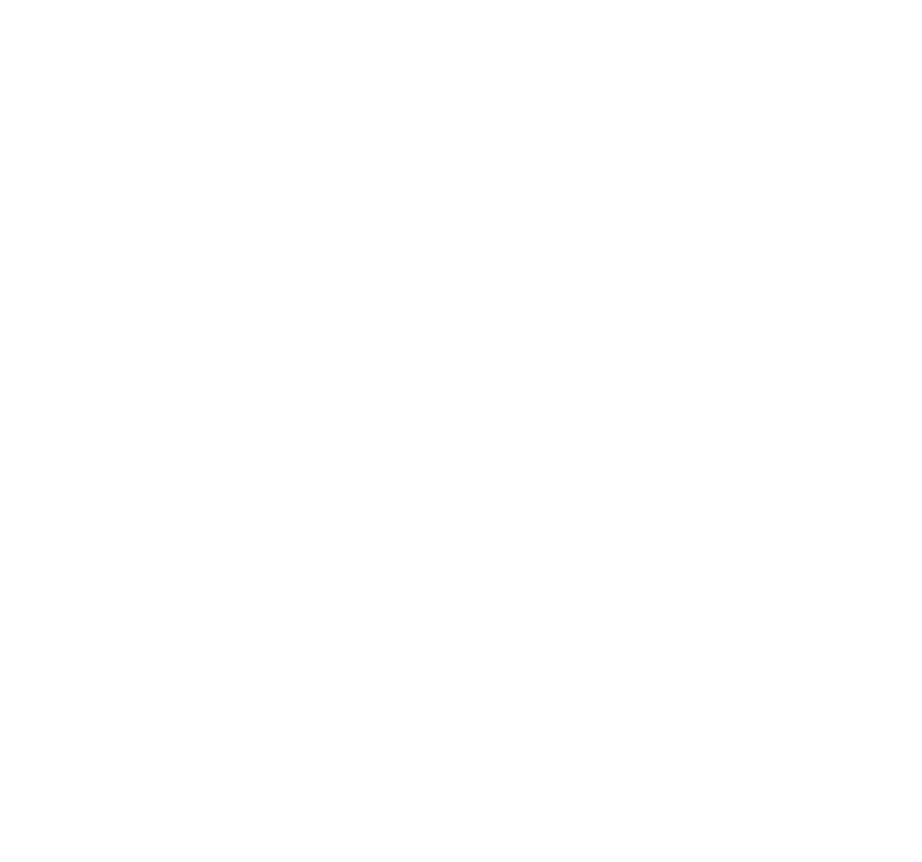
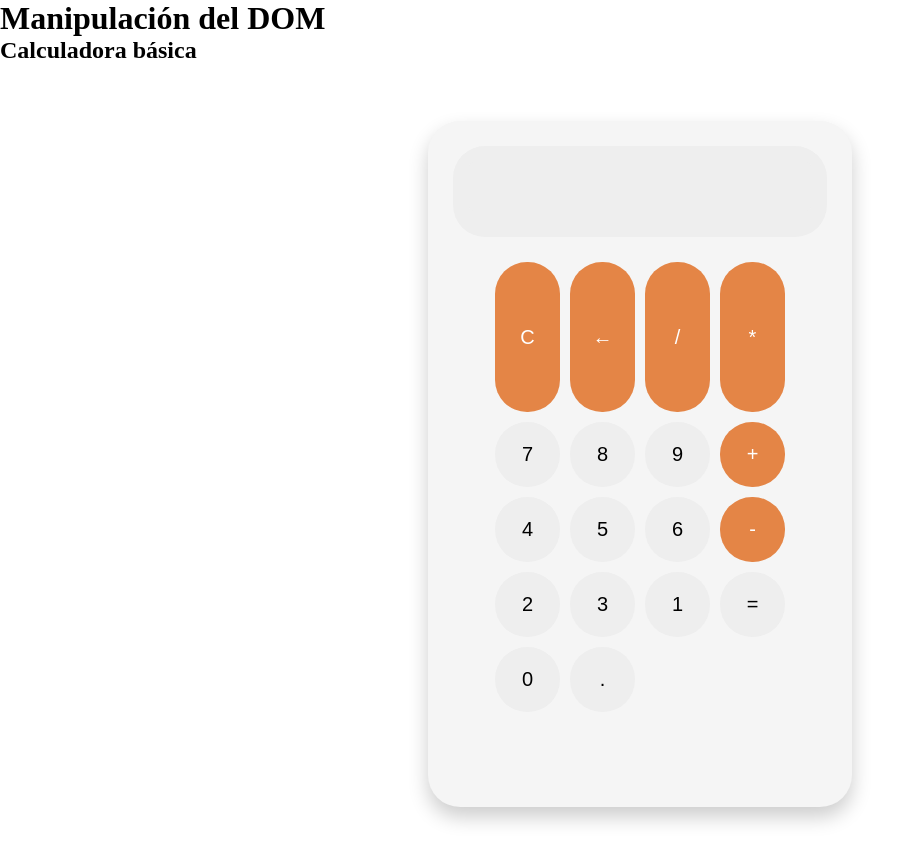
Before and after one commit to Wendybap/JavascriptPracticoPlatzi, a plain HTML site: page index.html in a window 1280 px wide. Shown: the whole page, without its empty margins (0-922 px from the left). Before the commit the page ends 800 px from the top, so only its background shows below. Drawn offline with Linux system fonts and the light colour scheme.

Commit message:
Manipulación del DOM, calculadora dinámica

```diff
--- /dev/null
+++ b/calculadoraDinamica.js
@@ -0,0 +1,102 @@
+const h1 = document.querySelector("h1");
+h1.innerHTML = "Manipulación del DOM";
+
+const titulo = document.getElementsByClassName("subTitulo");
+titulo[0].innerHTML = "Calculadora básica";
+console.log(titulo);
+
+// Escuchar los eventos
+
+const buttonsNumSimb = [
+  { value: "C", type: "borrarTodo" },
+  { value: "&larr;", type: "borrar" },
+  { value: "/", type: "operador" },
+  { value: "*", type: "operador" },
+  { value: "7", type: "numero" },
+  { value: "8", type: "numero" },
+  { value: "9", type: "numero" },
+  { value: "+", type: "operador" },
+  { value: "4", type: "numero" },
+  { value: "5", type: "numero" },
+  { value: "6", type: "numero" },
+  { value: "-", type: "operador" },
+  { value: "2", type: "numero" },
+  { value: "3", type: "numero" },
+  { value: "1", type: "numero" },
+  { value: "=", type: "igual" },
+  { value: "0", type: "numero" },
+  { value: ".", type: "numero" },
+];
+console.log(buttonsNumSimb);
+const resultado = document.getElementById("resultado");
+
+function getButtonsNumSimb() {
+  const buttons = document.getElementById("buttonDinamico");
+  buttons.classList.add("calculadora-btn");
+
+  for (let i = 0; i < buttonsNumSimb.length; i++) {
+    const button = document.createElement("button");
+    button.innerHTML = buttonsNumSimb[i].value;
+    button.classList.add("btn");
+    button.classList.add(buttonsNumSimb[i].type);
+    button.addEventListener("click", buttonClick);
+
+    buttons.appendChild(button);
+  }
+}
+
+function buttonClick(evento) {
+  const button = evento.target;
+  const type = button.classList.contains("numero")
+    ? "numero"
+    : button.classList.contains("operador")
+    ? "operador"
+    : button.classList.contains("borrarTodo")
+    ? "borrarTodo"
+    : button.classList.contains("borrar")
+    ? "borrar"
+    : "igual";
+  const value = button.textContent;
+
+  switch (type) {
+    case "numero":
+      agregarAlResultado(value);
+      break;
+    case "operador":
+      agregarOperador(value);
+      break;
+    case "igual":
+      calcular();
+      break;
+    case "borrarTodo":
+      borrarTodo();
+      break;
+    case "borrar":
+      borrar();
+      break;
+
+    default:
+      break;
+  }
+}
+
+function agregarAlResultado(value) {
+  resultado.value += value;
+}
+
+function agregarOperador(operador) {
+  resultado.value += ` ${operador} `;
+}
+function calcular() {
+  resultado.value = eval(resultado.value);
+}
+
+function borrarTodo() {
+  resultado.value = "";
+}
+
+function borrar() {
+  resultado.value = resultado.value.slice(0, -1);
+}
+
+getButtonsNumSimb();
--- a/index.html
+++ b/index.html
@@ -4,8 +4,22 @@
     <meta charset="UTF-8" />
     <meta http-equiv="X-UA-Compatible" content="IE=edge" />
     <meta name="viewport" content="width=device-width, initial-scale=1.0" />
+    <link rel="stylesheet" href="styleCalculadora.css" />
     <title>Javascript Practico</title>
   </head>
-  <body></body>
-  <script src="testJavascript.js"></script>
+  <body>
+    <h1></h1>
+    <h2 class="subTitulo"></h2>
+    <div class="container">
+      <div class="calculadora">
+        <div class="display">
+          <input type="text" id="resultado" readonly />
+        </div>
+        <div id="buttonDinamico"></div>
+      </div>
+    </div>
+
+    <script src="testJavascript.js"></script>
+    <script src="calculadoraDinamica.js"></script>
+  </body>
 </html>
--- /dev/null
+++ b/styleCalculadora.css
@@ -0,0 +1,87 @@
+* {
+  margin: 0;
+  padding: 0;
+  box-sizing: border-box;
+  vertical-align: baseline;
+}
+.container {
+  display: flex;
+  justify-content: center;
+  align-items: center;
+  height: 100vh;
+}
+.calculadora-btn {
+  display: grid;
+  grid-template-columns: repeat(4, 75px);
+  grid-template-rows: 160px repeat(5, 75px);
+  justify-content: center;
+}
+.calculadora {
+  padding: 15px;
+  border-radius: 32px;
+  background-color: #f5f5f5;
+  box-shadow: 0 10px 20px rgba(0, 0, 0, 0.2);
+}
+
+.display {
+  grid-column: 1 / -1;
+  display: flex;
+  padding: 16px;
+  margin: 10px 10px 20px;
+  flex-direction: column;
+  align-items: flex-end;
+  background: #eee;
+  border-radius: 32px;
+  text-align: right;
+}
+
+#resultado {
+  width: 100%;
+  margin-bottom: 10px;
+  font-size: 25px;
+  text-align: right;
+  padding: 10px;
+  border-radius: 5px;
+  border: none;
+  background: #eee;
+}
+
+.btn {
+  font-size: 20px;
+  padding: 0;
+  margin: 5px;
+  border-radius: 32px;
+  border: none;
+  background: #eee;
+  cursor: pointer;
+}
+
+.btn:hover {
+  background: #ddd;
+}
+
+.operador {
+  background: rgb(228, 133, 70);
+  color: #fff;
+}
+
+.operador:hover {
+  background: #c44;
+}
+
+.borrarTodo {
+  background: rgb(228, 133, 70);
+  color: #fff;
+}
+
+.borrarTodo:hover {
+  background: #c44;
+}
+
+.borrar {
+  background: rgb(228, 133, 70);
+  color: #fff;
+}
+.borrar:hover {
+  background: #c44;
+}
```
Also changed, not shown: testJavascript.js (+33 -88 lines), 1 other file.
